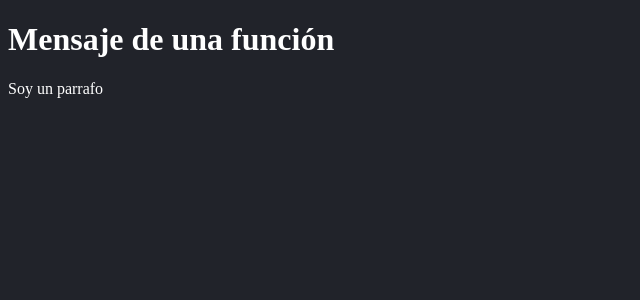
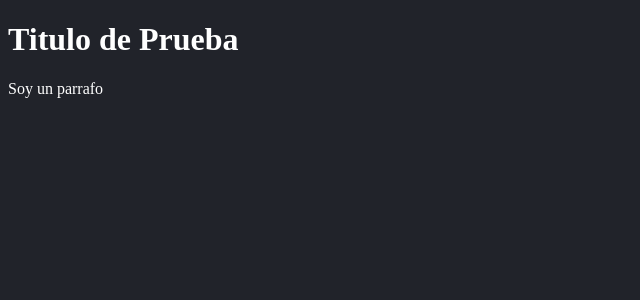
Before and after one commit to MarioEduardoAlvarezTorres/React, a React (Vite) app in the folder 03-counter-app-vite/: page / in a window 1280 px wide. Shown: the top 300 px of the page, without its empty margins (0-640 px from the left). Built offline with nearby package versions, Linux system fonts and the light colour scheme.

Commit message:
Comunicación entre componentes

```diff
--- a/03-counter-app-vite/src/FirstApp.jsx
+++ b/03-counter-app-vite/src/FirstApp.jsx
@@ -1,13 +1,14 @@
-const newMessage = 'Mario Eduardo Alvarez Torres';
-const getMsg = () =>{
-    let msgText = "Mensaje de una función"
-    return msgText;
-}
+// const newMessage = 'Mario Eduardo Alvarez Torres';
 
-export const FirstApp = () =>{
+// const getMsg = () =>{
+//     let msgText = "Mensaje de una función"
+//     return msgText;
+// }
+
+export const FirstApp = ({title,subTitle}) =>{
     return(
         <>
-            <h1> { getMsg() } </h1>
+            <h1> { title } </h1>
             <p>Soy un parrafo</p>
         </>
     );
--- a/03-counter-app-vite/src/main.jsx
+++ b/03-counter-app-vite/src/main.jsx
@@ -6,6 +6,6 @@ import './styles.css'
 
 ReactDOM.createRoot(document.getElementById('root')).render(
     <React.StrictMode>
-        <FirstApp/>
+        <FirstApp title="Titulo de Prueba" subTitle="Subtitulo de Prueba"/>
     </React.StrictMode>
 );
```
